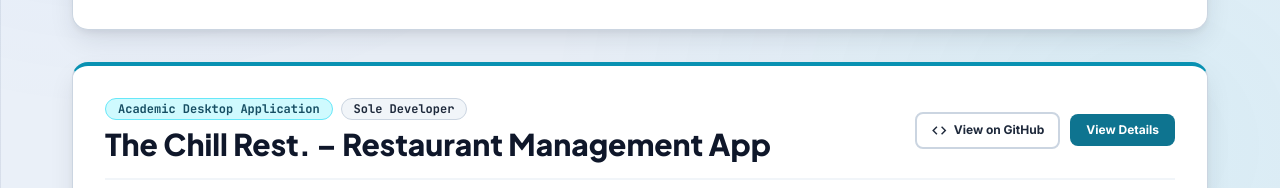
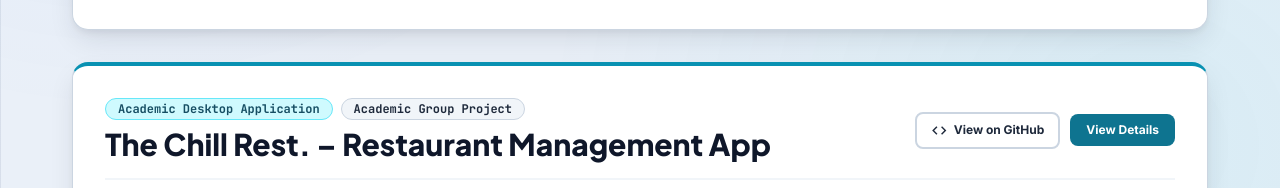
Before and after one commit to DuyKhoi282/portfolio-github, a plain HTML site: page index.html in a window 1280 px wide. Shown: the part 3774-3962 px from the top of the page. Drawn offline with nearby package versions, Linux system fonts and the light colour scheme.

Commit message:
Sửa lại CV

```diff
--- a/index.html
+++ b/index.html
@@ -517,7 +517,7 @@
             <div>
               <div class="flex items-center gap-2 mb-1.5 flex-wrap">
                 <span class="px-3 py-0.5 rounded-full text-xs font-mono bg-cyan-100 text-cyan-900 border border-cyan-300 font-bold">Academic Desktop Application</span>
-                <span class="px-3 py-0.5 rounded-full text-xs font-mono bg-slate-100 text-slate-800 border border-slate-300 font-bold">Sole Developer</span>
+                <span class="px-3 py-0.5 rounded-full text-xs font-mono bg-slate-100 text-slate-800 border border-slate-300 font-bold">Academic Group Project</span>
               </div>
               <h3 class="font-heading text-2xl sm:text-3xl font-extrabold text-slate-900 flex items-center gap-2.5 flex-wrap">
                 <span>The Chill Rest. – Restaurant Management App</span>
```
Also changed, not shown: 1 other file.
